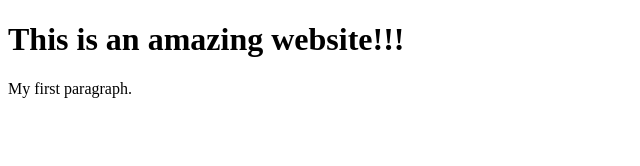
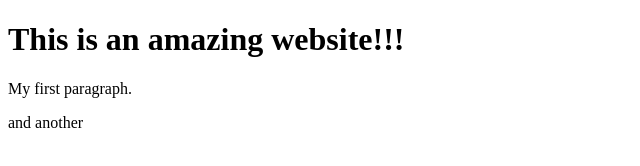
Before and after one commit to steliosDatalabs/my-1st-website, a plain HTML site: page index.html in a window 1280 px wide. Shown: the full height of the page, 0-640 px from the left. Drawn offline with Linux system fonts and the light colour scheme.

Commit message:
Update index.html
another great change

```diff
--- a/index.html
+++ b/index.html
@@ -6,5 +6,7 @@
 
 <p>My first paragraph.</p>
 
+  <p>and another</p>
+
 </body>
 </html>
```
